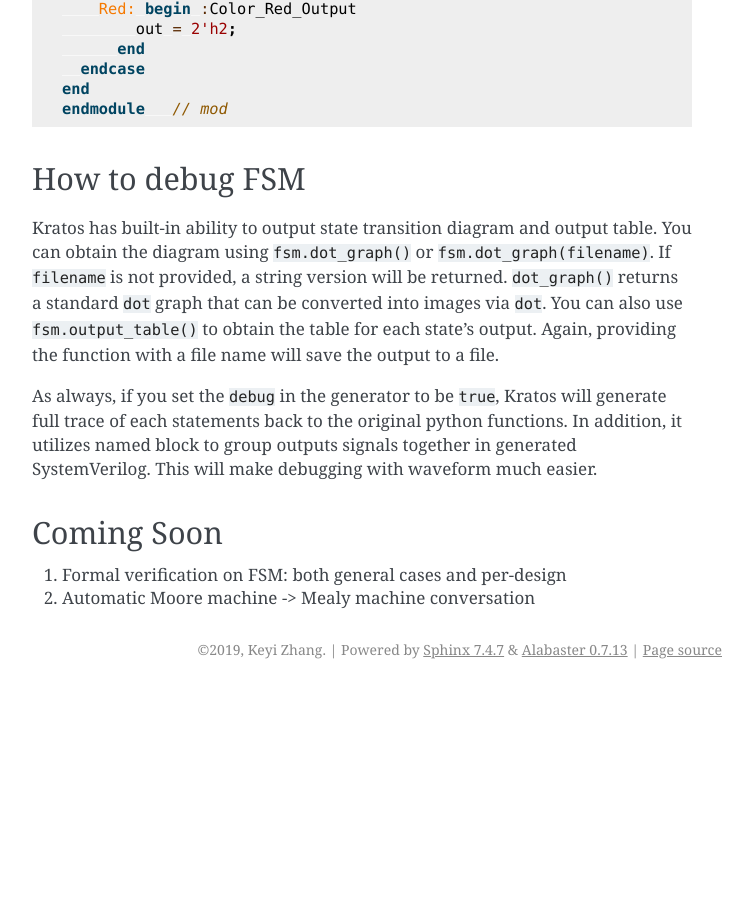
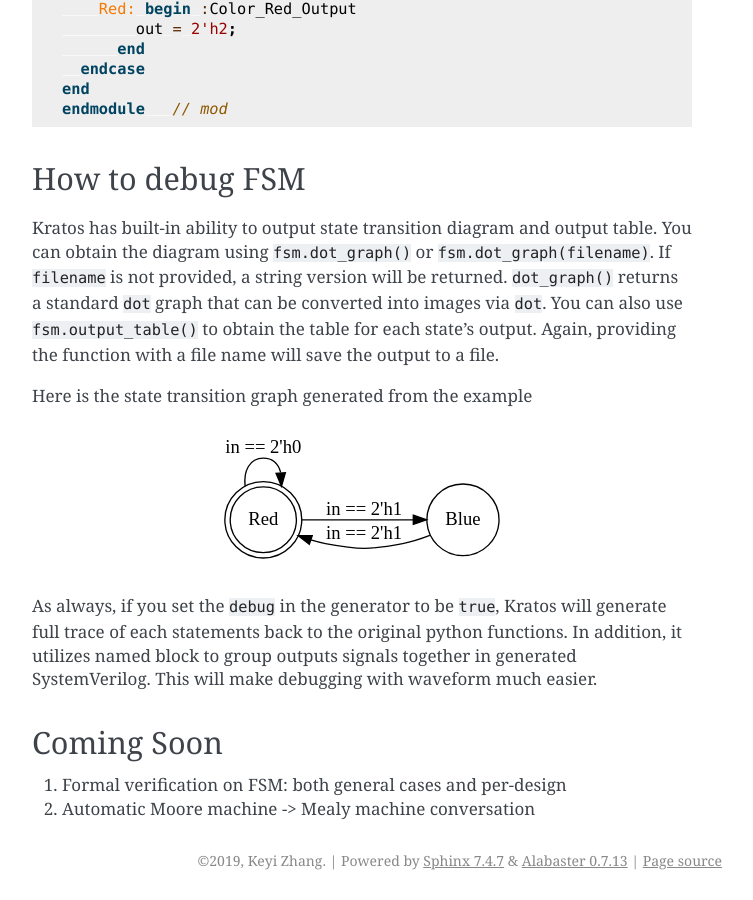
Before and after one commit to Kuree/kratos, a Sphinx documentation site: the page built from docs/advanced/fsm.rst, in a window 1280 px wide and 900 px high, scrolled down 2017 px. Shown: the whole window, without its empty margins (388-1141 px from the left). Built offline with Sphinx 7.4.7, drawn with Linux system fonts in a browser that asks for light colours; before the commit the page ends 2706 px from its top, so only the background shows below that.

Commit message:
add fsm image file to docs

```diff
--- a/docs/advanced/fsm.rst
+++ b/docs/advanced/fsm.rst
@@ -117,6 +117,11 @@ be converted into images via ``dot``. You can also use ``fsm.output_table()``
 to obtain the table for each state's output. Again, providing the function
 with a file name will save the output to a file.
 
+Here is the state transition graph generated from the example
+
+.. figure:: /images/fsm.svg
+    :align: center
+
 As always, if you set the ``debug`` in the generator to be ``true``, Kratos
 will generate full trace of each statements back to the original python
 functions. In addition, it utilizes named block to group outputs signals
```
Also changed, not shown: docs/images/fsm.svg (added).
